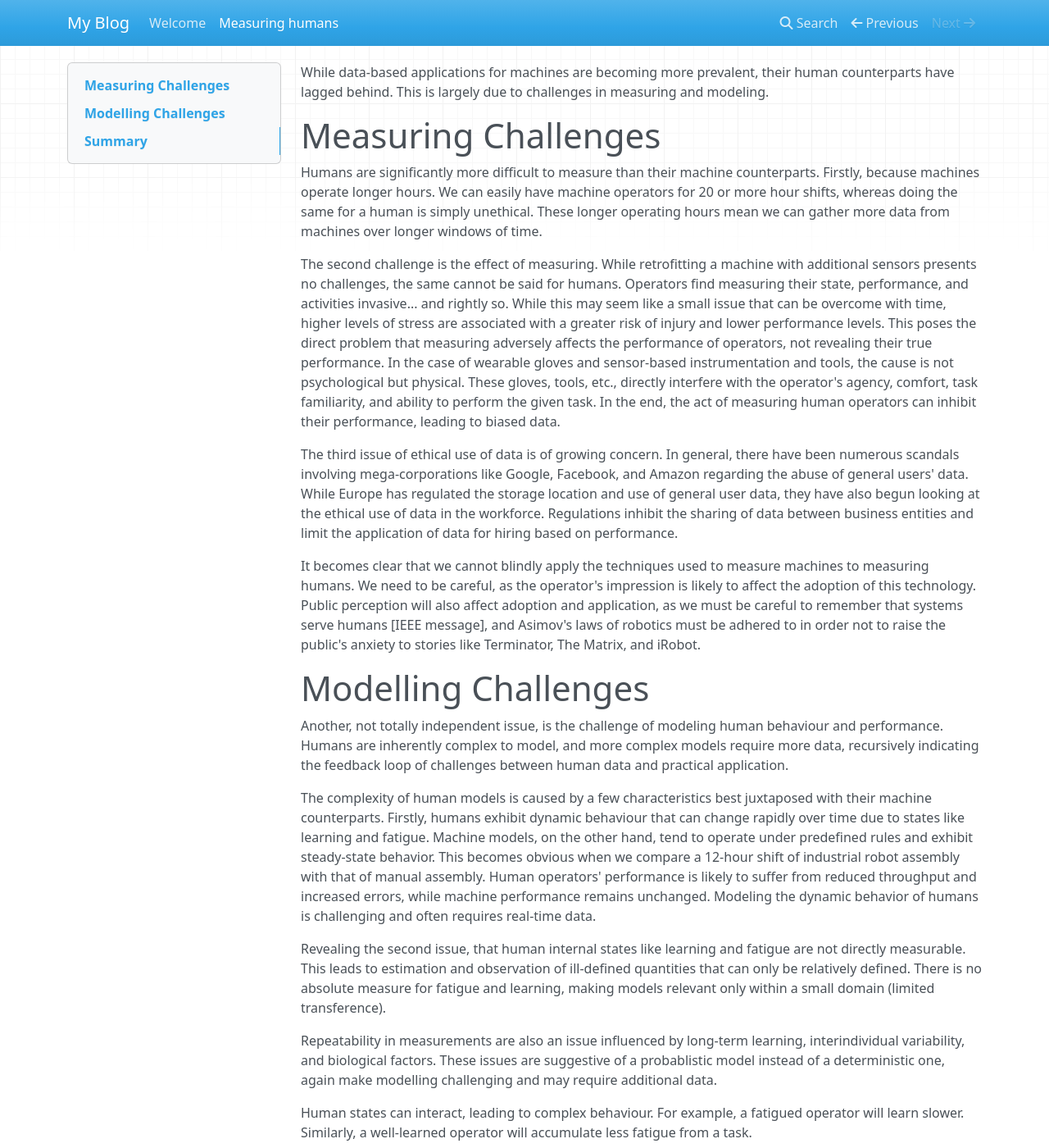
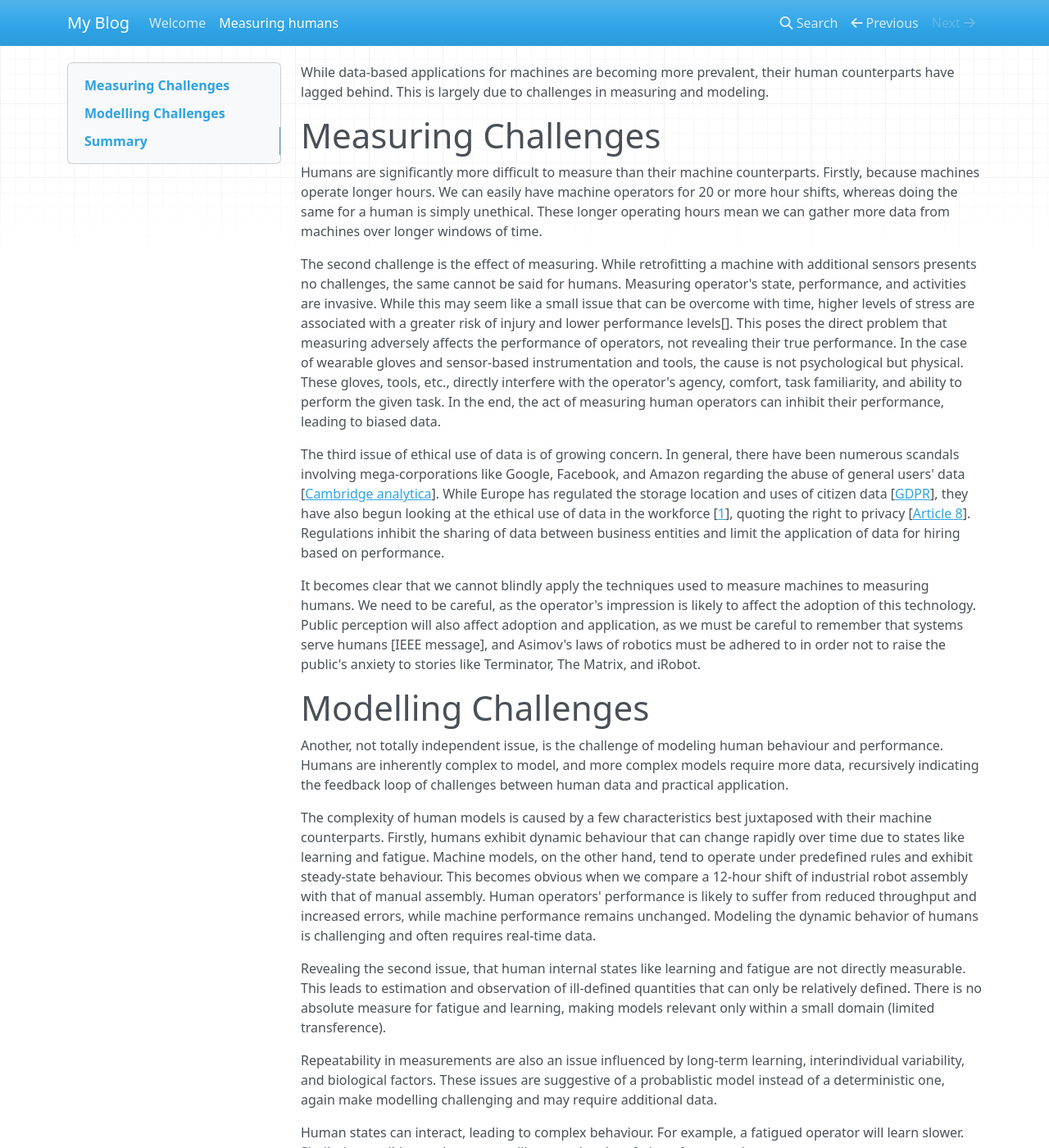
Before and after one commit to Steedalion/Blog, an MkDocs documentation site: the page built from docs/measuring-humans.md, in a window 1280 px wide and 1400 px high. Shown: the whole window at 82% size. Built offline with MkDocs 1.6.1, drawn with Linux system fonts in a browser that asks for light colours; nearby versions of some CDN libraries.

Commit message:
Quick push via script.

```diff
--- a/docs/measuring-humans.md
+++ b/docs/measuring-humans.md
@@ -4,9 +4,9 @@
 
 Humans are significantly more difficult to measure than their machine counterparts. Firstly, because machines operate longer hours. We can easily have machine operators for 20 or more hour shifts, whereas doing the same for a human is simply unethical. These longer operating hours mean we can gather more data from machines over longer windows of time.
 
-The second challenge is the effect of measuring. While retrofitting a machine with additional sensors presents no challenges, the same cannot be said for humans. Operators find measuring their state, performance, and activities invasive... and rightly so. While this may seem like a small issue that can be overcome with time, higher levels of stress are associated with a greater risk of injury and lower performance levels. This poses the direct problem that measuring adversely affects the performance of operators, not revealing their true performance. In the case of wearable gloves and sensor-based instrumentation and tools, the cause is not psychological but physical. These gloves, tools, etc., directly interfere with the operator's agency, comfort, task familiarity, and ability to perform the given task. In the end, the act of measuring human operators can inhibit their performance, leading to biased data.
+The second challenge is the effect of measuring. While retrofitting a machine with additional sensors presents no challenges, the same cannot be said for humans. Measuring operator's state, performance, and activities are invasive. While this may seem like a small issue that can be overcome with time, higher levels of stress are associated with a greater risk of injury and lower performance levels[]. This poses the direct problem that measuring adversely affects the performance of operators, not revealing their true performance. In the case of wearable gloves and sensor-based instrumentation and tools, the cause is not psychological but physical. These gloves, tools, etc., directly interfere with the operator's agency, comfort, task familiarity, and ability to perform the given task. In the end, the act of measuring human operators can inhibit their performance, leading to biased data.
 
-The third issue of ethical use of data is of growing concern. In general, there have been numerous scandals involving mega-corporations like Google, Facebook, and Amazon regarding the abuse of general users' data. While Europe has regulated the storage location and use of general user data, they have also begun looking at the ethical use of data in the workforce. Regulations inhibit the sharing of data between business entities and limit the application of data for hiring based on performance.
+The third issue of ethical use of data is of growing concern. In general, there have been numerous scandals involving mega-corporations like Google, Facebook, and Amazon regarding the abuse of general users' data [[Cambridge analytica](10.1016/j.ijhcs.2020.102498)]. While Europe has regulated the storage location and uses of citizen data [[GDPR](https://gdpr-info.eu/)], they have also begun looking at the ethical use of data in the workforce [[1](10.1111/1468-2230.12357)], quoting the right to privacy [[Article 8](https://www.echr.coe.int/documents/d/echr/Guide_Art_8_ENG)]. Regulations inhibit the sharing of data between business entities and limit the application of data for hiring based on performance.
 
 It becomes clear that we cannot blindly apply the techniques used to measure machines to measuring humans. We need to be careful, as the operator's impression is likely to affect the adoption of this technology. Public perception will also affect adoption and application, as we must be careful to remember that systems serve humans [IEEE message], and Asimov's laws of robotics must be adhered to in order not to raise the public's anxiety to stories like Terminator, The Matrix, and iRobot.
 
@@ -14,7 +14,7 @@
 
 Another, not totally independent issue, is the challenge of modeling human behaviour and performance. Humans are inherently complex to model, and more complex models require more data, recursively indicating the feedback loop of challenges between human data and practical application.
 
-The complexity of human models is caused by a few characteristics best juxtaposed with their machine counterparts. Firstly, humans exhibit dynamic behaviour that can change rapidly over time due to states like learning and fatigue. Machine models, on the other hand, tend to operate under predefined rules and exhibit steady-state behavior. This becomes obvious when we compare a 12-hour shift of industrial robot assembly with that of manual assembly. Human operators' performance is likely to suffer from reduced throughput and increased errors, while machine performance remains unchanged. Modeling the dynamic behavior of humans is challenging and often requires real-time data.
+The complexity of human models is caused by a few characteristics best juxtaposed with their machine counterparts. Firstly, humans exhibit dynamic behaviour that can change rapidly over time due to states like learning and fatigue. Machine models, on the other hand, tend to operate under predefined rules and exhibit steady-state behaviour. This becomes obvious when we compare a 12-hour shift of industrial robot assembly with that of manual assembly. Human operators' performance is likely to suffer from reduced throughput and increased errors, while machine performance remains unchanged. Modeling the dynamic behavior of humans is challenging and often requires real-time data.
 
 Revealing the second issue, that human internal states like learning and fatigue are not directly measurable. This leads to estimation and observation of ill-defined quantities that can only be relatively defined. There is no absolute measure for fatigue and learning, making models relevant only within a small domain (limited transference).
 
```
Also changed, not shown: 1 other file.
